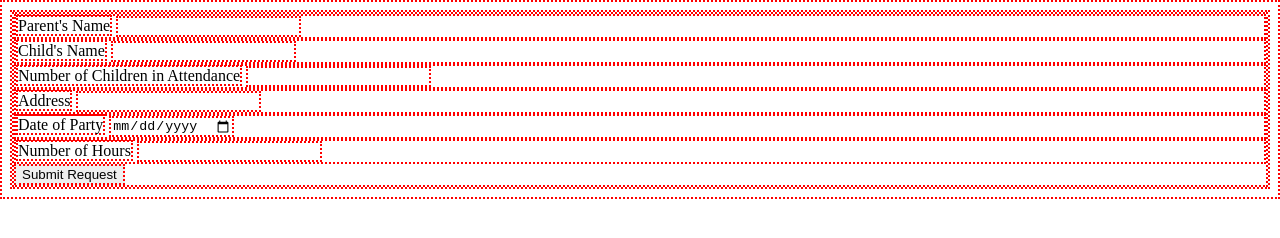
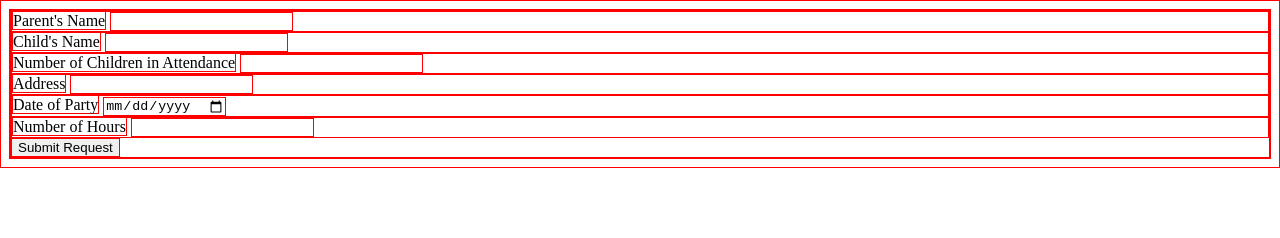
Before and after one commit to caleb-gore/NSS-clowns, a plain HTML site: page src/index.html in a window 1280 px wide. Drawn offline with Linux system fonts and the light colour scheme.

Commit message:
updated borders

```diff
--- a/src/styles/main.css
+++ b/src/styles/main.css
@@ -1,3 +1,3 @@
 * {
-    border: red dotted 2px;
+    border: red solid 1px;
 }
```
